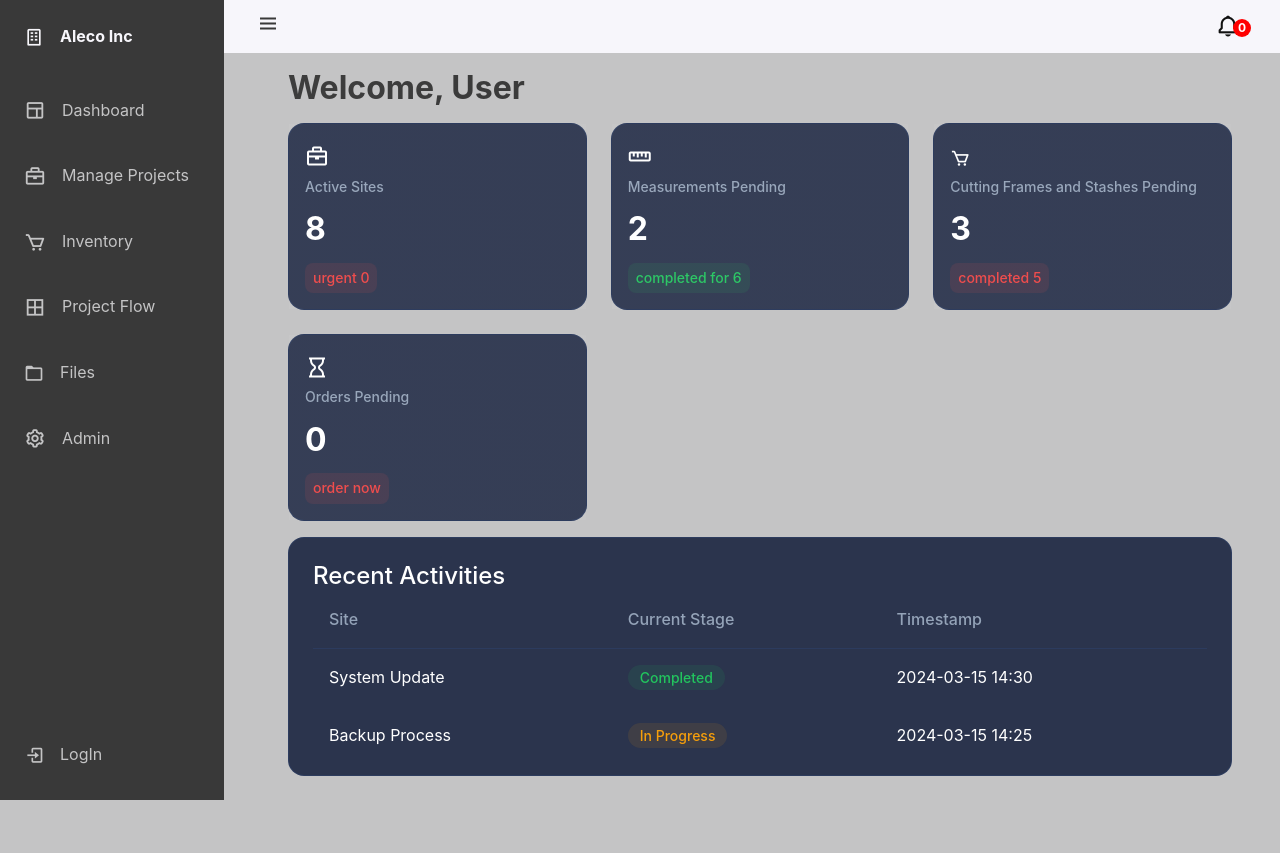
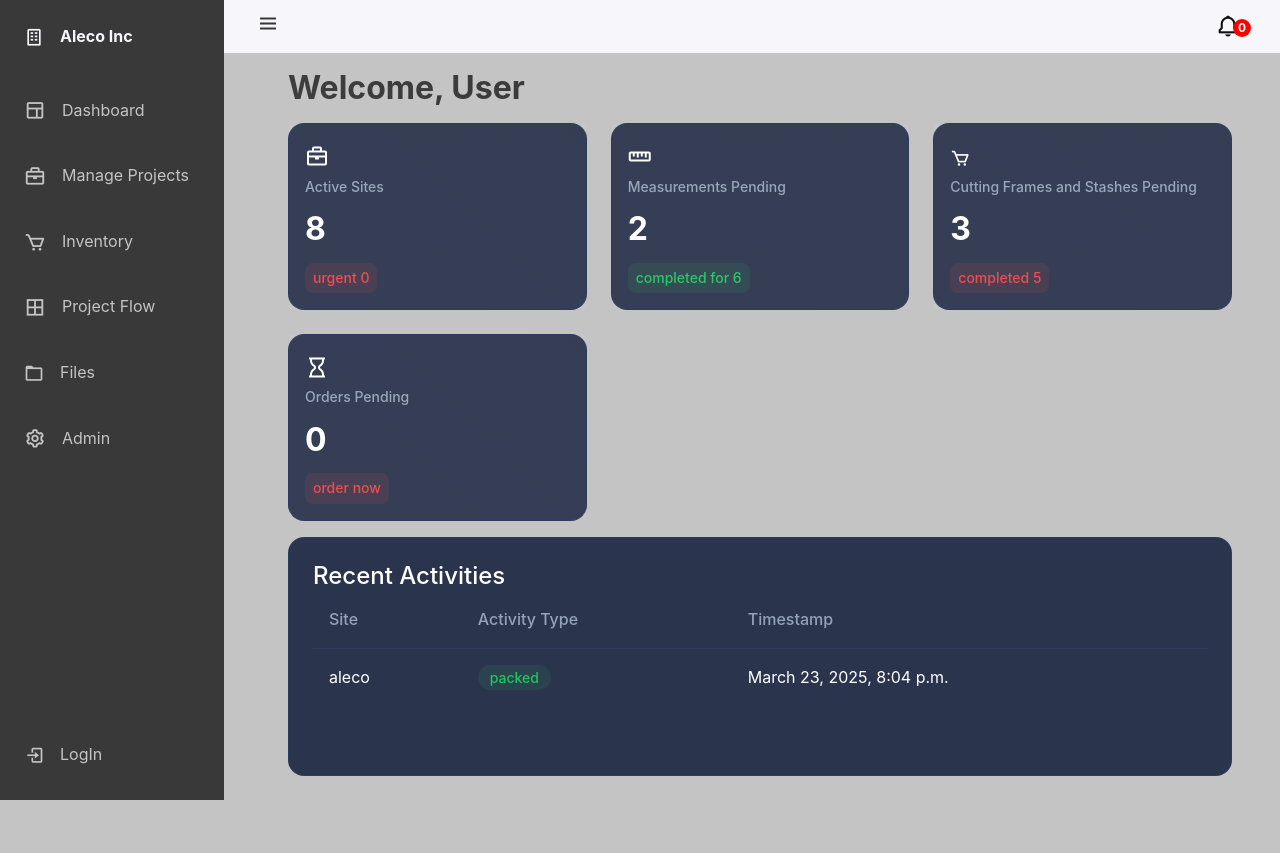
Before and after one commit to Nerdparth/aleco-crm, a Django app: page / in a window 1280 px wide. Run offline with Django 5.2, Linux system fonts and the light colour scheme; data comes from the database, SQL or seed files in the repository; both versions use the stored data as it was after the commit; some libraries are stand-ins or nearby versions.

Commit message:
added recent activity

```diff
--- a/Aleco_CRM/dashboard/admin.py
+++ b/Aleco_CRM/dashboard/admin.py
@@ -6,3 +6,4 @@ admin.site.register(Inventory)
 admin.site.register(Progress)
 admin.site.register(InventoryHistory)
 admin.site.register(MaintenanceMode)
+admin.site.register(RecentActivity)
--- a/Aleco_CRM/dashboard/views.py
+++ b/Aleco_CRM/dashboard/views.py
@@ -1,7 +1,8 @@
 from django.shortcuts import render, redirect, get_object_or_404
-from .models import Projects, Inventory, Progress, InventoryHistory, MaintenanceMode
+from .models import Projects, Inventory, Progress, InventoryHistory, MaintenanceMode, RecentActivity
 from django.utils import timezone
 from django.contrib import messages
+from datetime import timedelta
 
 def dashboard_view(request):
     user = request.user
@@ -9,6 +10,9 @@ def dashboard_view(request):
         maintenance_mode = MaintenanceMode.objects.get(id=1).maintenace_mode
         if maintenance_mode == True:
             return redirect(maintenance_view)
+    three_days_ago = timezone.now() - timedelta(days=5)
+    RecentActivity.objects.filter(timestamp__lt=three_days_ago).delete()
+    recent_activity = RecentActivity.objects.all().order_by('-timestamp')
     projects = Projects.objects.filter(is_active = True)
     active_projects_count = len(projects)
     meseaurements_pending_getter = Projects.objects.filter(is_active = True, stage1 = False, stage2 = False, stage3 = False, stage4 = False, stage5 = False, stage6 = False, stage7 = False, stage8 = False, stage9 = False)
@@ -26,7 +30,8 @@ def dashboard_view(request):
     "orders_pending_count": orders_pending_count,
     "measurements_completed_count": measurements_completed_count,
     "cutting_completed_count": cutting_completed_count,
-    "pending_orders_list" : orders_pending_getter
+    "pending_orders_list" : orders_pending_getter,
+    "recent_activity" : recent_activity
     }
     return render(request, 'dashboard.html', context )
 
@@ -254,6 +259,7 @@ def project_flow(request):
             project_update.save()
             progress_update.stage1_window = project_update.windows
             progress_update.save()
+            RecentActivity.objects.create(site = project_update, activity_type = "measurement")
             return redirect("project_flow")
         if "stage2_complete" in request.POST:
             project_id = request.POST.get('project_id')
@@ -264,6 +270,7 @@ def project_flow(request):
             project_update.save()
             progress_update.stage2_window = project_update.windows
             progress_update.save()
+            RecentActivity.objects.create(site = project_update, activity_type = "cutting frames")
             return redirect("project_flow")
         if "stage3_complete" in request.POST:
             project_id = request.POST.get('project_id')
@@ -274,6 +281,7 @@ def project_flow(request):
             project_update.save()
             progress_update.stage3_window = project_update.windows
             progress_update.save()
+            RecentActivity.objects.create(site = project_update, activity_type = "cutting sashes")
             return redirect("project_flow")
         if "stage4_complete" in request.POST:
             project_id = request.POST.get('project_id')
@@ -284,6 +292,7 @@ def project_flow(request):
             project_update.save()
             progress_update.stage4_window = project_update.windows
             progress_update.save()
+            RecentActivity.objects.create(site = project_update, activity_type = "jalli palle")
             return redirect("project_flow")
         if "stage5_complete" in request.POST:
             project_id = request.POST.get('project_id')
@@ -294,6 +303,7 @@ def project_flow(request):
             project_update.save()
             progress_update.stage5_window = project_update.windows
             progress_update.save()
+            RecentActivity.objects.create(site = project_update, activity_type = "assembled")
             return redirect("project_flow")
         if "stage6_complete" in request.POST:
             project_id = request.POST.get('project_id')
@@ -304,6 +314,7 @@ def project_flow(request):
             project_update.save()
             progress_update.stage6_window = project_update.windows
             progress_update.save()
+            RecentActivity.objects.create(site = project_update, activity_type = "packed")
             return redirect("project_flow")
         if "stage7_complete" in request.POST:
             project_id = request.POST.get('project_id')
@@ -314,6 +325,7 @@ def project_flow(request):
             project_update.save()
             progress_update.stage7_window = project_update.windows
             progress_update.save()
+            RecentActivity.objects.create(site = project_update, activity_type = "beading")
             return redirect("project_flow")
         if "stage8_complete" in request.POST:
             project_id = request.POST.get('project_id')
@@ -324,6 +336,7 @@ def project_flow(request):
             project_update.save()
             progress_update.stage8_window = project_update.windows
             progress_update.save()
+            RecentActivity.objects.create(site = project_update, activity_type = "delivered")
             return redirect("project_flow")
         if "stage9_complete" in request.POST:
             project_id = request.POST.get('project_id')
@@ -334,6 +347,7 @@ def project_flow(request):
             project_update.save()
             progress_update.stage9_window = project_update.windows
             progress_update.save()
+            RecentActivity.objects.create(site = project_update, activity_type = "installation")
             return redirect("project_flow")
         if "edit_stage1" in request.POST:
             project_id = request.POST.get('project_id')
@@ -348,6 +362,7 @@ def project_flow(request):
                 project_update.stage1 = True
             project_update.stage1_date = timezone.now().date()
             project_update.save()
+            RecentActivity.objects.create(site = project_update, activity_type = "measurement")
             return redirect("project_flow")
         if "edit_stage2" in request.POST:
             project_id = request.POST.get('project_id')
@@ -359,7 +374,7 @@ def project_flow(request):
                 project_update.stage2 = True
             project_update.stage2_date = timezone.now().date()
             project_update.save()
-
+            RecentActivity.objects.create(site = project_update, activity_type = "cutting frames")
             return redirect("project_flow")
         if "edit_stage3" in request.POST:
             project_id = request.POST.get('project_id')
@@ -371,6 +386,7 @@ def project_flow(request):
                 project_update.stage3 = True
             project_update.stage3_date = timezone.now().date()
             project_update.save()
+            RecentActivity.objects.create(site = project_update, activity_type = "cutting sashes")
             return redirect("project_flow")
         if "edit_stage4" in request.POST:
             project_id = request.POST.get('project_id')
@@ -382,6 +398,7 @@ def project_flow(request):
                 project_update.stage4 = True
             project_update.stage4_date = timezone.now().date()
             progress_update.save()
+            RecentActivity.objects.create(site = project_update, activity_type = "jalli palle")
             return redirect("project_flow")
         if "edit_stage5" in request.POST:
             project_id = request.POST.get('project_id')
@@ -394,6 +411,7 @@ def project_flow(request):
             project_update.stage5_date = timezone.now().date()
 
             progress_update.save()
+            RecentActivity.objects.create(site = project_update, activity_type = "assembled")
             return redirect("project_flow")
         if "edit_stage6" in request.POST:
             project_id = request.POST.get('project_id')
@@ -406,6 +424,7 @@ def project_flow(request):
             project_update.stage6_date = timezone.now().date()
 
             progress_update.save()
+            RecentActivity.objects.create(site = project_update, activity_type = "packed")
             return redirect("project_flow")
         if "edit_stage7" in request.POST:
             project_id = request.POST.get('project_id')
@@ -418,6 +437,7 @@ def project_flow(request):
             project_update.stage7_date = timezone.now().date()
 
             progress_update.save()
+            RecentActivity.objects.create(site = project_update, activity_type = "beading")
             return redirect("project_flow")
         if "edit_stage8" in request.POST:
             project_id = request.POST.get('project_id')
@@ -430,6 +450,7 @@ def project_flow(request):
             project_update.stage8_date = timezone.now().date()
 
             progress_update.save()
+            RecentActivity.objects.create(site = project_update, activity_type = "delivered")
             return redirect("project_flow")
         if "edit_stage9" in request.POST:
             project_id = request.POST.get('project_id')
@@ -442,6 +463,7 @@ def project_flow(request):
             project_update.stage9_date = timezone.now().date()
 
             progress_update.save()
+            RecentActivity.objects.create(site = project_update, activity_type = "installation")
             return redirect("project_flow")
     return render(request, 'project-flow.html', {'projects': projects,'orders_pending_count' : orders_pending_count, "pending_orders_list" : orders_pending_getter})
 
@@ -574,6 +596,7 @@ def custom_admin_view(request):
             total_windows = request.POST.get("total_windows")
             project = Projects.objects.create(name = site_name, description = site_description, windows = total_windows, address = site_address)
             Progress.objects.create(project = project)
+            RecentActivity.objects.create(site = project, activity_type = "new-site")
             return redirect("custom_admin_view")
         if "assign_resources" in  request.POST:
             site_id = request.POST.get('resource_site')
@@ -589,6 +612,7 @@ def custom_admin_view(request):
                 inventory_item_getter.quantity = inventory_item_quantity_getter - int(item_quantity)
                 inventory_item_getter.save()
                 InventoryHistory.objects.create(inventory = inventory_item_getter, given_to = project_getter, quantity = item_quantity)
+                RecentActivity.objects.create(site = project_getter, activity_type = "inventory")
                 return redirect("custom_admin_view")
         if "update_site" in request.POST:
             progress_site = request.POST.get("progress_site")
@@ -605,12 +629,14 @@ def custom_admin_view(request):
                 to_be_updated_project.save()
                 setattr(progress_model_of_to_be_updated_project, f"stage{stage_number}_window", windows_completed)
                 progress_model_of_to_be_updated_project.save()
+                RecentActivity.objects.create(site = to_be_updated_project, activity_type = "updated")
                 return redirect("custom_admin_view")
             else:
                 setattr(to_be_updated_project, f"stage{stage_number}", False)
                 to_be_updated_project.save()
                 setattr(progress_model_of_to_be_updated_project, f"stage{stage_number}_window", windows_completed)
                 progress_model_of_to_be_updated_project.save()
+                RecentActivity.objects.create(site = to_be_updated_project, activity_type = "updated")
                 return redirect("custom_admin_view")
         if "site_activity" in request.POST:
             project_id_getter = request.POST.get("site_id")
@@ -629,4 +655,5 @@ def accept_order(request):
             project = get_object_or_404(Projects, id=project_id)
             project.is_ordered = True
             project.save()
+            RecentActivity.objects.create(site = project, activity_type = "ordered")
     return redirect(request.META.get('HTTP_REFERER', '/'))
--- a/Aleco_CRM/templates/dashboard.html
+++ b/Aleco_CRM/templates/dashboard.html
@@ -287,41 +287,26 @@
                     <thead>
                         <tr>
                             <th>Site</th>
-                            <th>Current Stage</th>
+                            <th>Activity Type</th>
                             <th>Timestamp</th>
                         </tr>
                     </thead>
                     <tbody>
+                        {% if recent_activity %}
+                        {% for recent in recent_activity %}
                         <tr>
-                            <td>System Update</td>
-                            <td><span class="status completed">Completed</span></td>
-                            <td>2024-03-15 14:30</td>
+                            <td>{{ recent.site }}</td>
+                            <td><span class="status completed">{{ recent.activity_type }}</span></td>
+                            <td>{{ recent.timestamp }}</td>
                         </tr>
+                        {% endfor %}
+                        {% else %}
                         <tr>
-                            <td>Backup Process</td>
-                            <td><span class="status in-progress">In Progress</span></td>
-                            <td>2024-03-15 14:25</td>
+                            <td>No Recent Activity within 5 days</td>
+                            <td><span class="status completed">...</span></td>
+                            <td>...</td>
                         </tr>
-                        <tr>
-                            <td>Security Scan</td>
-                            <td><span class="status pending">Pending</span></td>
-                            <td>2024-03-15 14:20</td>
-                        </tr>
-                        <tr>
-                            <td>Security Scan</td>
-                            <td><span class="status pending">Pending</span></td>
-                            <td>2024-03-15 14:20</td>
-                        </tr>
-                        <tr>
-                            <td>Security Scan</td>
-                            <td><span class="status pending">Pending</span></td>
-                            <td>2024-03-15 14:20</td>
-                        </tr>
-                        <tr>
-                            <td>Data Sync</td>
-                            <td><span class="status completed">Completed</span></td>
-                            <td>2024-03-15 14:15</td>
-                        </tr>
+                        {% endif %}
                     </tbody>
                 </table>
             </div>
```
Also changed, not shown: Aleco_CRM/dashboard/models.py (+7 -0 lines), Aleco_CRM/dashboard/migrations/0009_recentactivity.py (added), Aleco_CRM/db.sqlite3.
